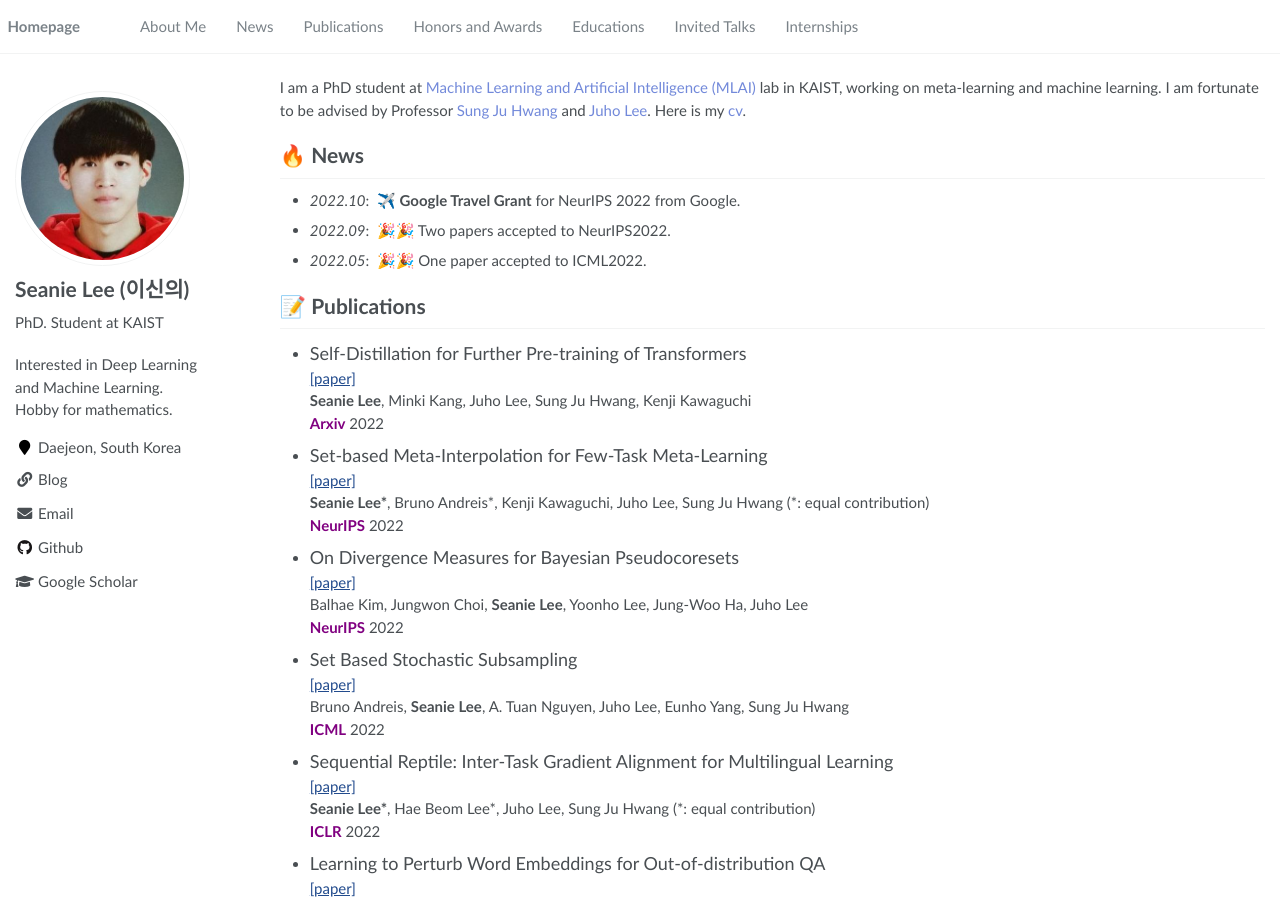
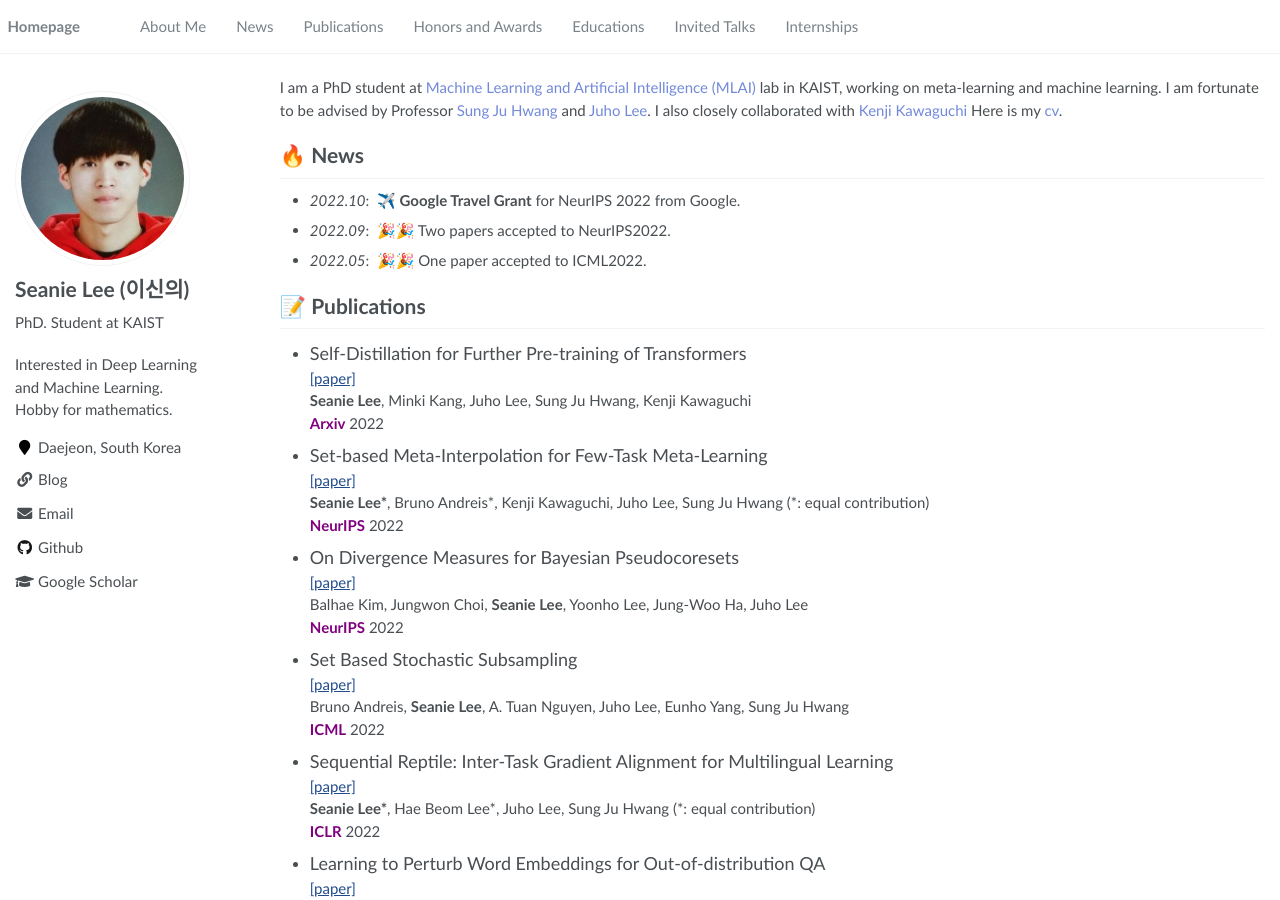
Before and after one commit to seanie12/seanie12.github.io, a Jekyll site: the page built from _pages/about.md, in a window 1280 px wide and 900 px high. Built offline with Jekyll 4.4.1, drawn with Linux system fonts in a browser that asks for light colours; some of the changed text lies outside the part shown.

Commit message:
Update about.md

```diff
--- a/_pages/about.md
+++ b/_pages/about.md
@@ -17,7 +17,7 @@ redirect_from:
 
 <span class='anchor' id='about-me'></span>
 
-I am a PhD student at <a href="https://www.mlai-kaist.com/" style="color: #7289da; text-decoration: none;">Machine Learning and Artificial Intelligence (MLAI)</a> lab in KAIST, working on meta-learning and machine learning. I am fortunate to be advised by Professor <a href="http://www.sungjuhwang.com/" style="color: #7289da; text-decoration: none;">Sung Ju Hwang</a> and <a href="https://juho-lee.github.io/" style="color: #7289da; text-decoration: none;">Juho Lee</a>. Here is my <a href="https://seanie12.github.io/assets/cv.pdf" class="link-in-list" style="color: #7289da; text-decoration: none;"> cv</a>.
+I am a PhD student at <a href="https://www.mlai-kaist.com/" style="color: #7289da; text-decoration: none;">Machine Learning and Artificial Intelligence (MLAI)</a> lab in KAIST, working on meta-learning and machine learning. I am fortunate to be advised by Professor <a href="http://www.sungjuhwang.com/" style="color: #7289da; text-decoration: none;">Sung Ju Hwang</a> and <a href="https://juho-lee.github.io/" style="color: #7289da; text-decoration: none;">Juho Lee</a>. I also closely collaborated with <a href="https://ml.comp.nus.edu.sg/kawaguchi" style="color: #7289da; text-decoration: none;">Kenji Kawaguchi </a> Here is my <a href="https://seanie12.github.io/assets/cv.pdf" class="link-in-list" style="color: #7289da; text-decoration: none;"> cv</a>.
 
 
 
```
Also changed, not shown: other parts of _pages/about.md (+1 -1 lines).
